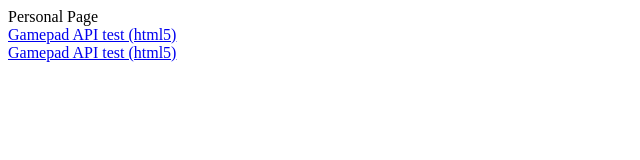
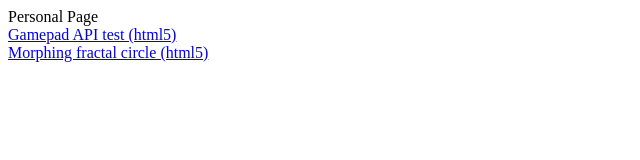
Before and after one commit to XDeschuyteneer/website, a plain HTML site: page index.html in a window 1280 px wide. Shown: the full height of the page, 0-640 px from the left. Drawn offline with Linux system fonts and the light colour scheme.

Commit message:
add morphing project

```diff
--- a/index.html
+++ b/index.html
@@ -1,3 +1,3 @@
 Personal Page<br/>
 <a href='http://darkwod.github.com/gamepad/'>Gamepad API test (html5)</a><br/>
-<a href='http://darkwod.github.com/gamepad/'>Gamepad API test (html5)</a><br/>
+<a href='http://darkwod.github.com/morphing/'>Morphing fractal circle (html5)</a><br/>
```
